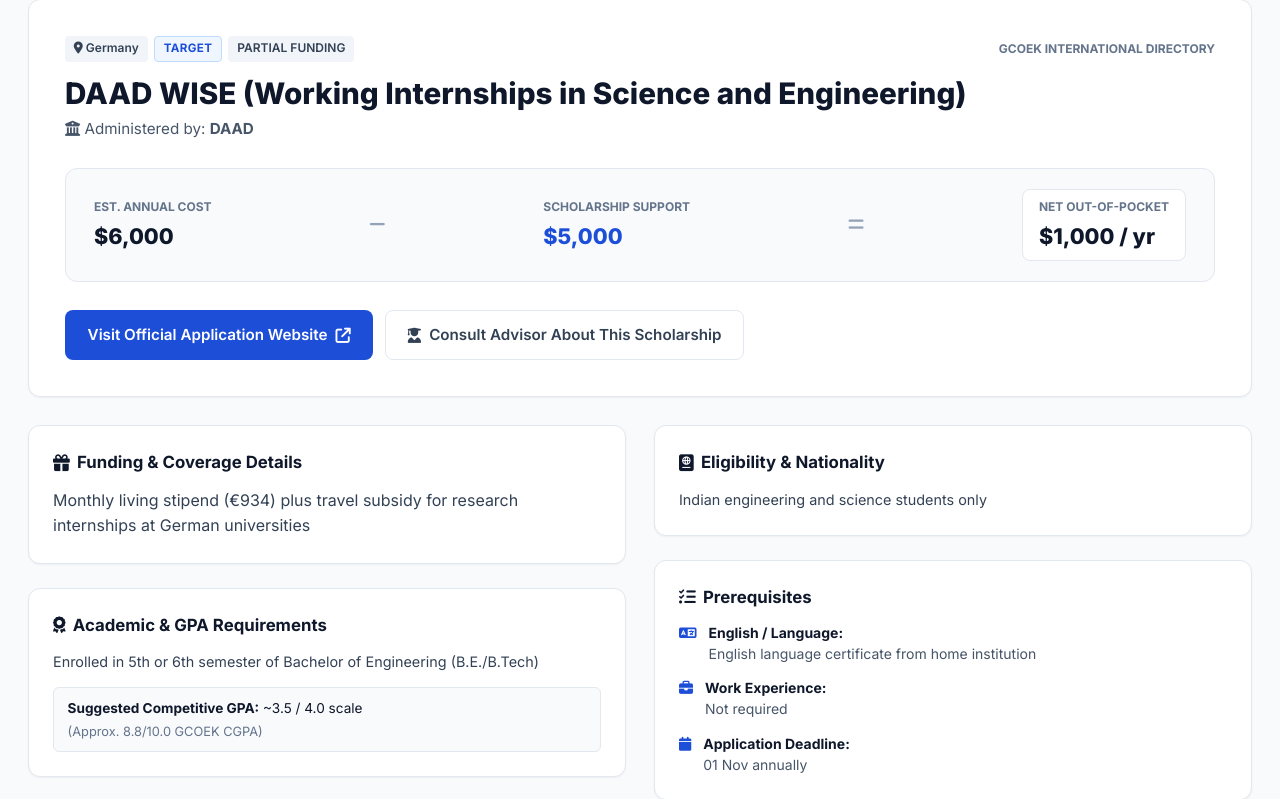
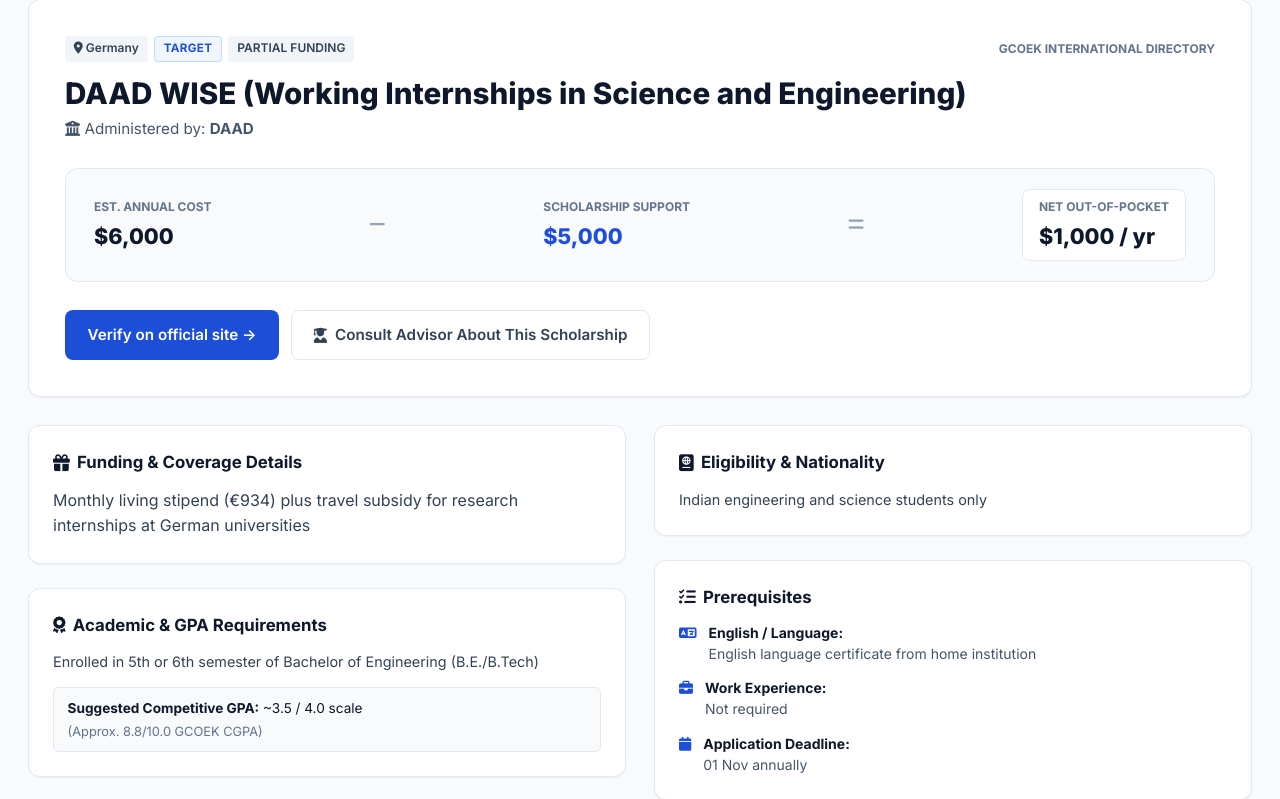
Before and after one commit to amey-cllg-26/agent, a Flask app: a page that uses templates/detail.html in a window 1280 px wide. Shown: the part 201-1000 px from the top of the page. Run offline with Flask 3, Linux system fonts and the light colour scheme.

Commit message:
Add prominent outbound verification links with secure target attributes

```diff
--- a/static/js/app.js
+++ b/static/js/app.js
@@ -529,8 +529,8 @@ document.addEventListener("DOMContentLoaded", () => {
         <div class="card-actions">
           <a href="/scholarship/${encodeURIComponent(s.name)}" class="btn btn-secondary btn-sm">Full Profile</a>
           <button type="button" class="btn btn-secondary btn-sm card-quick-view-btn">Quick View</button>
-          <a href="${s.official_website || '#'}" target="_blank" rel="noopener noreferrer" class="btn btn-primary btn-sm">
-            Website <i class="fa-solid fa-arrow-up-right-from-square" style="font-size: 0.75rem;"></i>
+          <a href="${s.official_website || '#'}" target="_blank" rel="noopener noreferrer" class="btn btn-primary btn-sm verify-official-link">
+            Verify on official site &rarr;
           </a>
         </div>
       `;
--- a/templates/detail.html
+++ b/templates/detail.html
@@ -61,7 +61,7 @@
     <!-- Action Bar -->
     <div class="detail-actions-bar">
       <a href="{{ scholarship.official_website }}" target="_blank" rel="noopener noreferrer" class="btn btn-primary btn-lg">
-        Visit Official Application Website <i class="fa-solid fa-arrow-up-right-from-square"></i>
+        Verify on official site &rarr;
       </a>
       <a href="/advisor" class="btn btn-secondary btn-lg">
         <i class="fa-solid fa-user-graduate"></i> Consult Advisor About This Scholarship
--- a/templates/index.html
+++ b/templates/index.html
@@ -269,7 +269,7 @@
     <div class="modal-footer">
       <button type="button" class="btn btn-secondary" id="closeDetailFooterBtn">Close</button>
       <a href="#" target="_blank" rel="noopener noreferrer" class="btn btn-primary" id="detailOfficialLink">
-        Official Application Website <i class="fa-solid fa-arrow-up-right-from-square"></i>
+        Verify on official site &rarr;
       </a>
     </div>
   </div>
```
